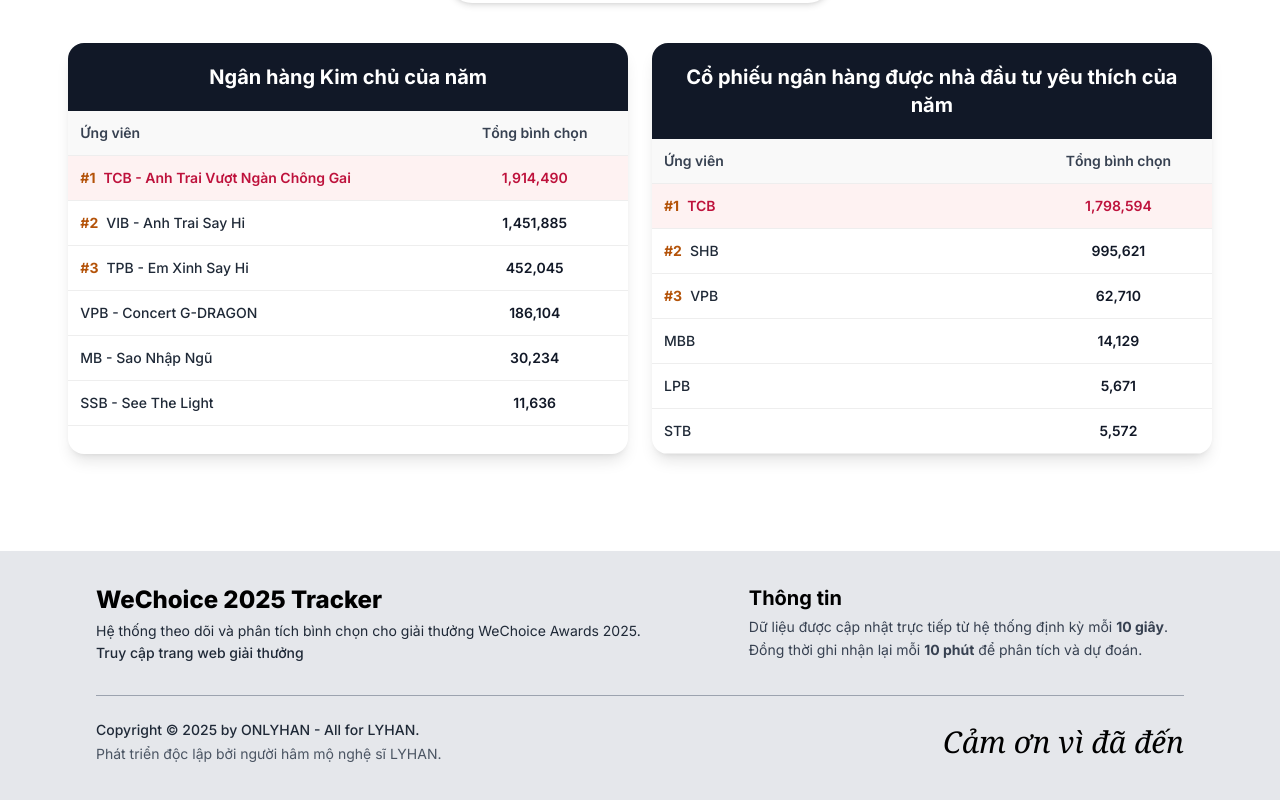
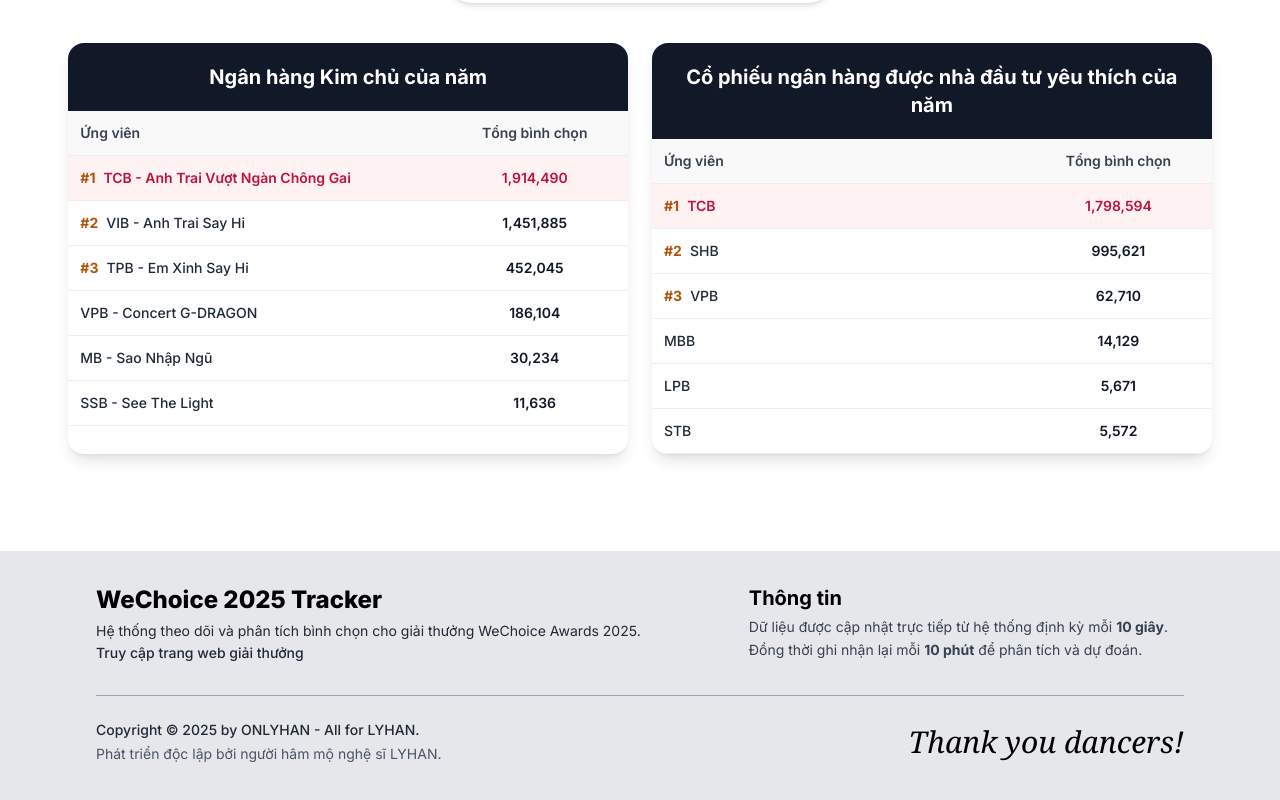
Before and after one commit to ntu09082007-eng/wechoice-tracker-frontend, a React (Vite) app: page /realtime in a window 1280 px wide. Shown: the part 274-1074 px from the top of the page. Built offline with nearby package versions, Linux system fonts and the light colour scheme; what chartjs-plugin-zoom would draw is missing.

Commit message:
Update Footer.tsx

```diff
--- a/src/components/Footer.tsx
+++ b/src/components/Footer.tsx
@@ -47,7 +47,7 @@
 
             {/* Bên phải: Chữ nghệ thuật (Màu đen để nổi trên nền xám) */}
             <div className="text-black text-3xl font-serif italic">
-              Cảm ơn vì đã đến
+              Thank you dancers!
             </div>
 
           </div>
```
